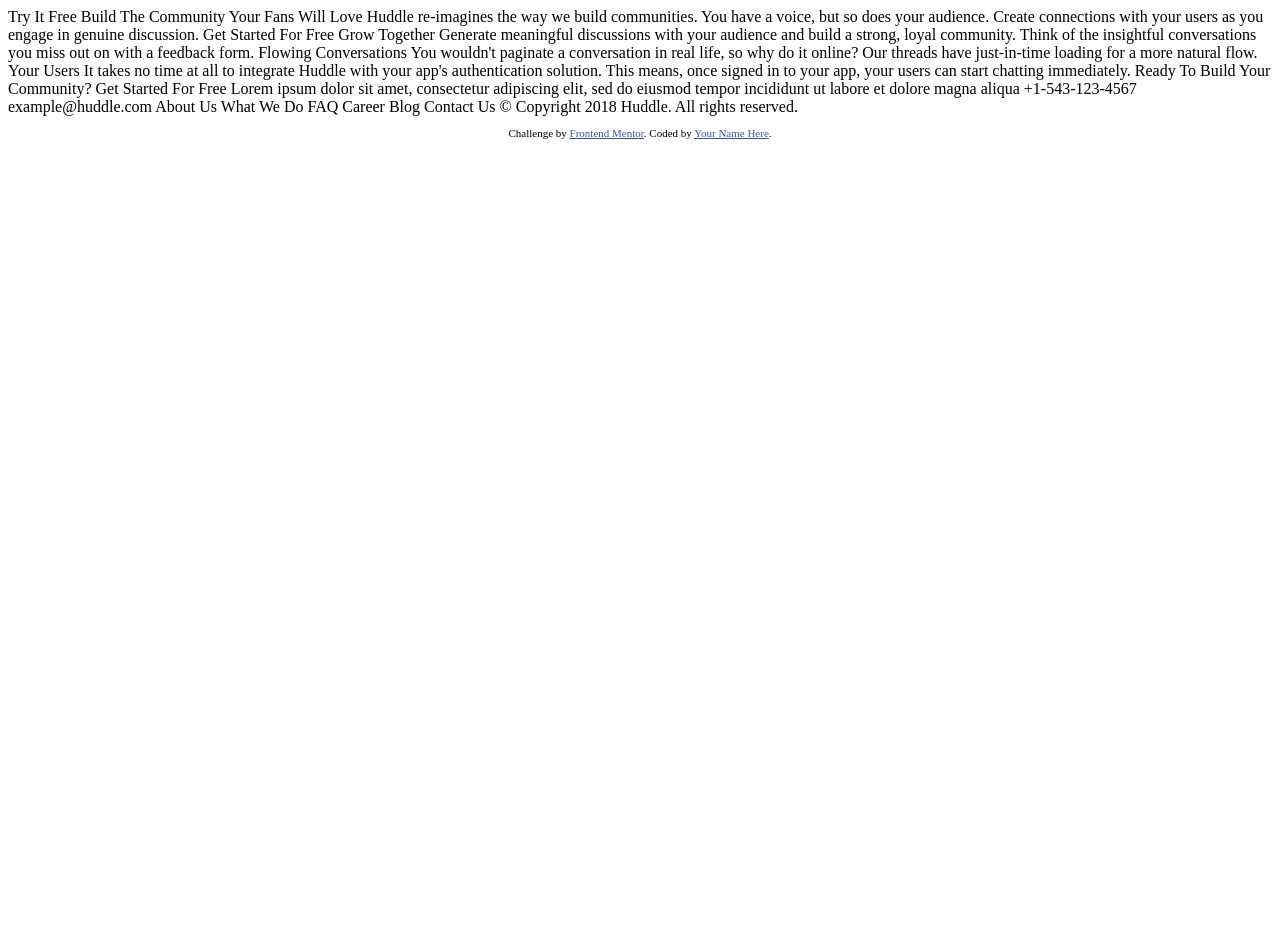
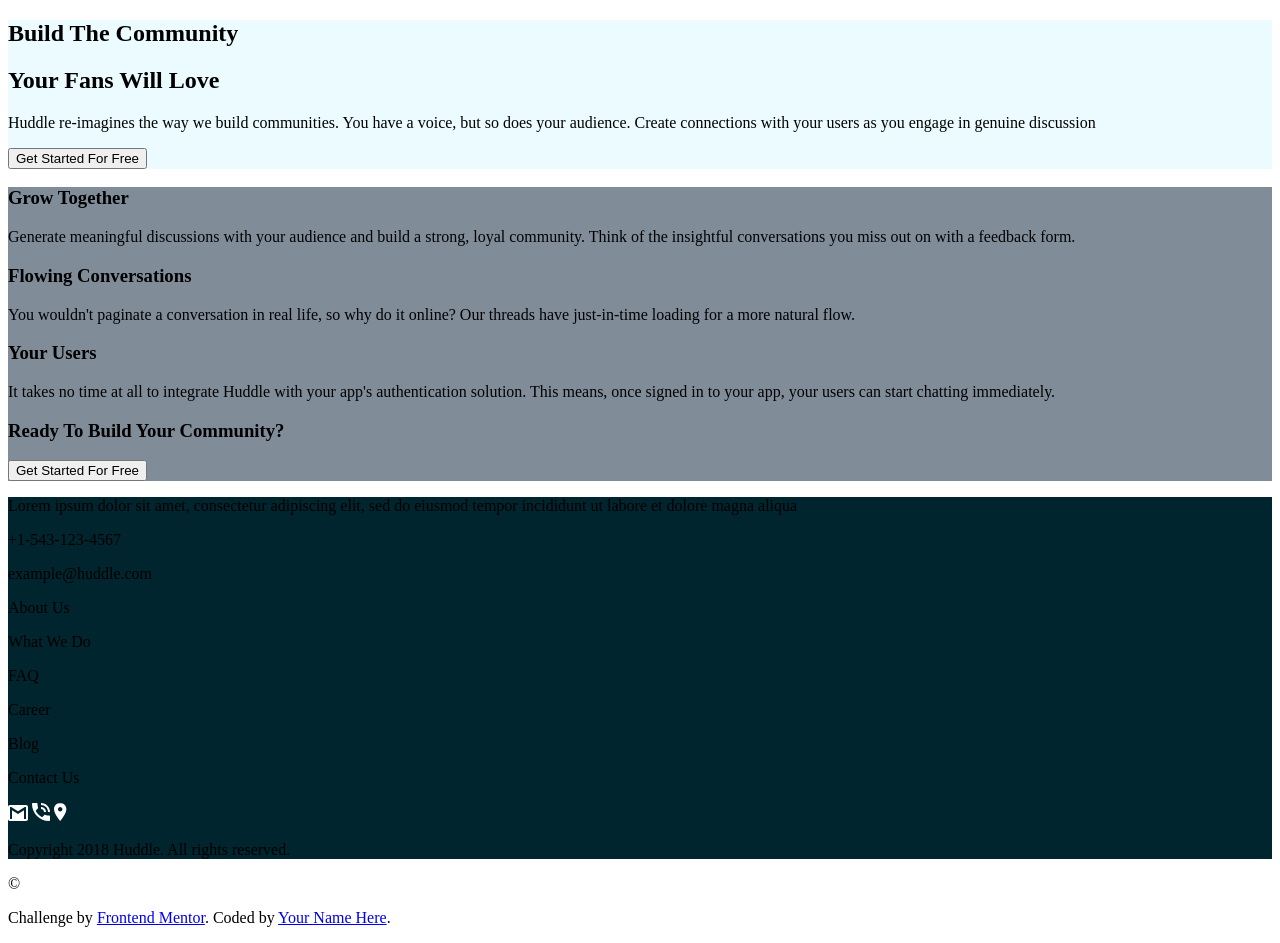
Before and after one commit to BrightCoders-Institute/s1a1-dise-o-web-responsivo-bcdic23-w1-team3, a website: page index.html in a window 1280 px wide. Before the commit the page ends 800 px from the top, so only its background shows below. Drawn offline with Linux system fonts and the light colour scheme.

Commit message:
Estrucutura HTML
Co-authored-by: AlejandroEscobarCampos <ae339640@gmail.com>
Co-authored-by: JosueBlas22 <jjosueblas@gmail.com>
Co-authored-by: AlejandroJer <ajeronimo@ucol.mx>

```diff
--- a/index.html
+++ b/index.html
@@ -1,69 +1,104 @@
 <!DOCTYPE html>
 <html lang="en">
   <head>
-  <meta charset="UTF-8">
-  <meta name="viewport" content="width=device-width, initial-scale=1.0"> <!-- displays site properly based on user's device -->
+    <meta charset="UTF-8" />
+    <meta name="viewport" content="width=device-width, initial-scale=1.0" />
+    <!-- displays site properly based on user's device -->
 
-  <link rel="icon" type="image/png" sizes="32x32" href="./images/favicon-32x32.png">
+    <link
+      rel="icon"
+      type="image/png"
+      sizes="32x32"
+      href="./images/favicon-32x32.png"
+    />
 
-  <title>Frontend Mentor | Huddle landing page with alternating feature blocks</title>
+    <link rel="stylesheet" href="styles.css">
 
-  <!-- Feel free to remove these styles or customise in your own stylesheet 👍 -->
-  <style>
-    .attribution { font-size: 11px; text-align: center; }
-    .attribution a { color: hsl(228, 45%, 44%); }
-  </style>
+    <title>
+      Frontend Mentor | Huddle landing page with alternating feature blocks
+    </title>
+
   </head>
   <body>
 
-  Try It Free
+    <section class="seccionUno">
+    <div>
+      <h2>Build The Community</h2>
+      <h2>Your Fans Will Love</h2>
+    </div>
 
-  Build The Community Your Fans Will Love
-
-  Huddle re-imagines the way we build communities. You have a voice, but so does your audience.
-  Create connections with your users as you engage in genuine discussion.
-
-  Get Started For Free
-
-  Grow Together
-
-  Generate meaningful discussions with your audience and build a strong, loyal community.
-  Think of the insightful conversations you miss out on with a feedback form.
-
-  Flowing Conversations
-
-  You wouldn't paginate a conversation in real life, so why do it online? Our threads
-  have just-in-time loading for a more natural flow.
-
-  Your Users
-
-  It takes no time at all to integrate Huddle with your app's authentication solution.
-  This means, once signed in to your app, your users can start chatting immediately.
-
-  Ready To Build Your Community?
-
-  Get Started For Free
-
-  Lorem ipsum dolor sit amet, consectetur adipiscing elit, sed do eiusmod tempor
-  incididunt ut labore et dolore magna aliqua
-
-  +1-543-123-4567
-  example@huddle.com
-
-  About Us
-  What We Do
-  FAQ
-
-  Career
-  Blog
-  Contact Us
-
-  &copy; Copyright 2018 Huddle. All rights reserved.
+    <div>
+      <p>
+        Huddle re-imagines the way we build communities. You have a voice, but
+        so does your audience. Create connections with your users as you engage
+        in genuine discussion
+      </p>
+    </div>
+    <button>Get Started For Free</button>
+  </section>
+  <section class="seccionDos">
+    <h3>Grow Together</h3>
+    <div>
+      <p>
+        Generate meaningful discussions with your audience and build a strong,
+        loyal community. Think of the insightful conversations you miss out on
+        with a feedback form.
+      </p>
+    </div>
+    <h3>Flowing Conversations</h3>
+    <div>
+      <p>
+        You wouldn't paginate a conversation in real life, so why do it online?
+        Our threads have just-in-time loading for a more natural flow.
+      </p>
+    </div>
+    <h3>Your Users</h3>
+    <div>
+      <p>
+        It takes no time at all to integrate Huddle with your app's
+        authentication solution. This means, once signed in to your app, your
+        users can start chatting immediately.
+      </p>
+    </div>
+    <div>
+      <h3>Ready To Build Your Community?</h3>
+      <button>Get Started For Free</button>
+    </div>
+  </section>
+  <section class="seccionTres">
+    <div>
+      <div>
+        <p> Lorem ipsum dolor sit amet, consectetur adipiscing elit, sed do eiusmod
+      tempor incididunt ut labore et dolore magna aliqua</p>
+      <p>+1-543-123-4567</p>
+      <p>example@huddle.com </p>
+      </div>
+      <div>
+        <p>  About Us</p>
+          <p>What We Do</p>
+            <p>FAQ </p>
+      </div>
+      <div>
+        <p>Career</p>
+        <p>Blog</p>
+          <p>Contact Us</p>
+      </div>
+      <div>
+        <img src="img/icon-email.svg" alt="img1">
+        <img src="img/icon-phone.svg" alt="img2">
+        <img src="img/icon-location.svg" alt="img3">
+      </div>
+      <p>Copyright 2018 Huddle. All rights reserved.</p>
+    </div>
+  </section>
+       &copy;
 
     <footer>
       <p class="attribution">
-      Challenge by <a href="https://www.frontendmentor.io?ref=challenge" target="_blank">Frontend Mentor</a>.
-      Coded by <a href="#">Your Name Here</a>.
+        Challenge by
+        <a href="https://www.frontendmentor.io?ref=challenge" target="_blank"
+          >Frontend Mentor</a
+        >. Coded by <a href="#">Your Name Here</a>.
       </p>
     </footer>
   </body>
--- /dev/null
+++ b/index.scss
@@ -0,0 +1,15 @@
+$base-color: #c6538c;
+$palecyan: hsl(193, 100%, 96%);
+$DarkCyan:hsl(192, 100%, 9%);
+$Grayish: hsl(208, 11%, 55%);
+.seccionUno{
+    background-color:$palecyan;
+        }
+
+.seccionDos{
+    background-color:$Grayish;
+}
+
+.seccionTres{
+    background-color:$DarkCyan;
+}
--- /dev/null
+++ b/package.json
@@ -0,0 +1,5 @@
+{
+  "dependencies": {
+    "sass": "^1.69.5"
+  }
+}
```
Also changed, not shown: index.css (added), styles.css (added), 3 other files. Lines whose indentation alone changed are shown as unchanged.
